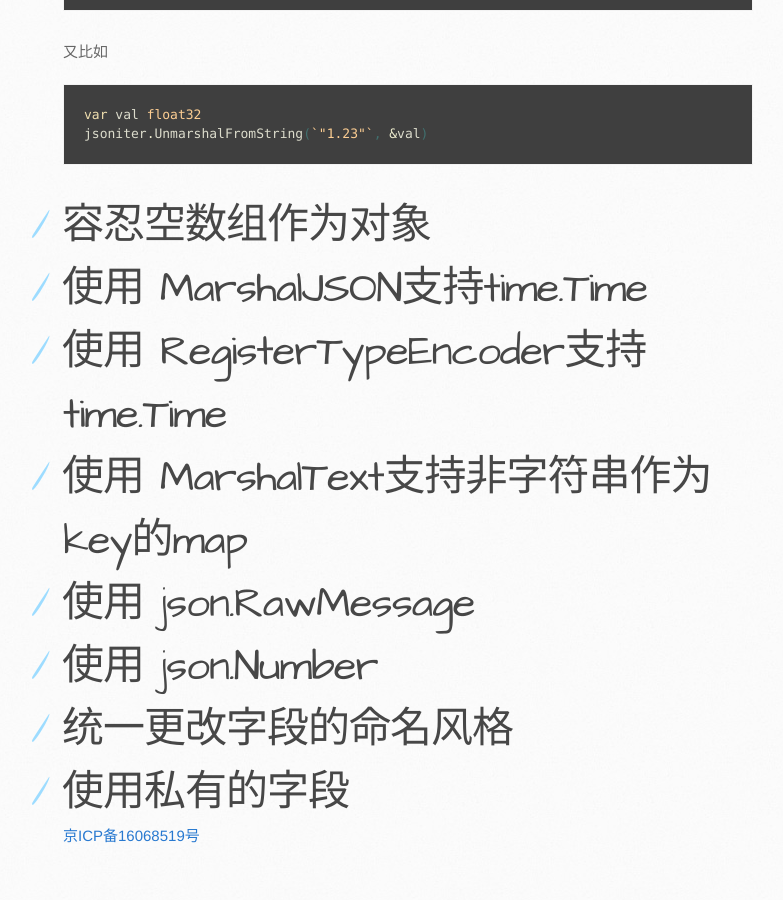
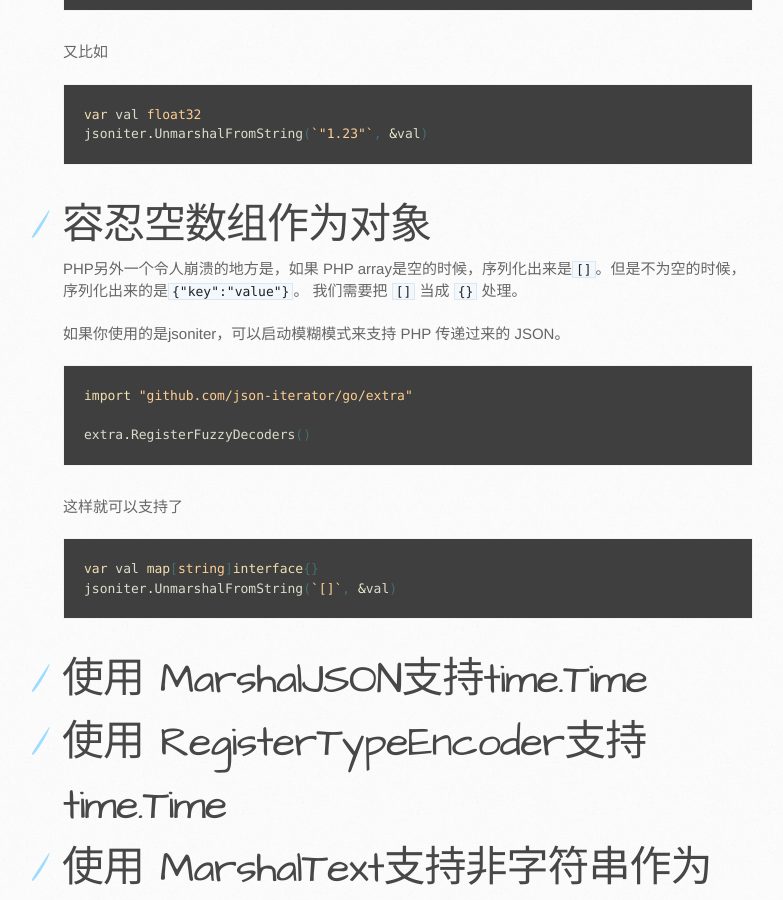
Before and after one commit to json-iterator/json-iterator.github.io, a Jekyll site: the page built from go-tips.cn.md, in a window 1280 px wide and 900 px high, scrolled down 3725 px. Shown: the whole window, without its empty margins (107-890 px from the left). Built offline with Jekyll 4.4.1, drawn with Linux system fonts in a browser that asks for light colours; comment, search, counter and statistics services are not loaded.

Commit message:
Update go-tips.cn.md

````diff
--- a/go-tips.cn.md
+++ b/go-tips.cn.md
@@ -155,6 +155,25 @@ jsoniter.UnmarshalFromString(`"1.23"`, &val)
 ```
 
 # 容忍空数组作为对象
+
+PHP另外一个令人崩溃的地方是，如果 PHP array是空的时候，序列化出来是`[]`。但是不为空的时候，序列化出来的是`{"key":"value"}`。
+我们需要把 `[]` 当成 `{}` 处理。
+
+如果你使用的是jsoniter，可以启动模糊模式来支持 PHP 传递过来的 JSON。
+
+```golang
+import "github.com/json-iterator/go/extra"
+
+extra.RegisterFuzzyDecoders()
+```
+
+这样就可以支持了
+
+```golang
+var val map[string]interface{}
+jsoniter.UnmarshalFromString(`[]`, &val)
+```
+
 # 使用 MarshalJSON支持time.Time
 # 使用 RegisterTypeEncoder支持time.Time
 # 使用 MarshalText支持非字符串作为key的map
````
